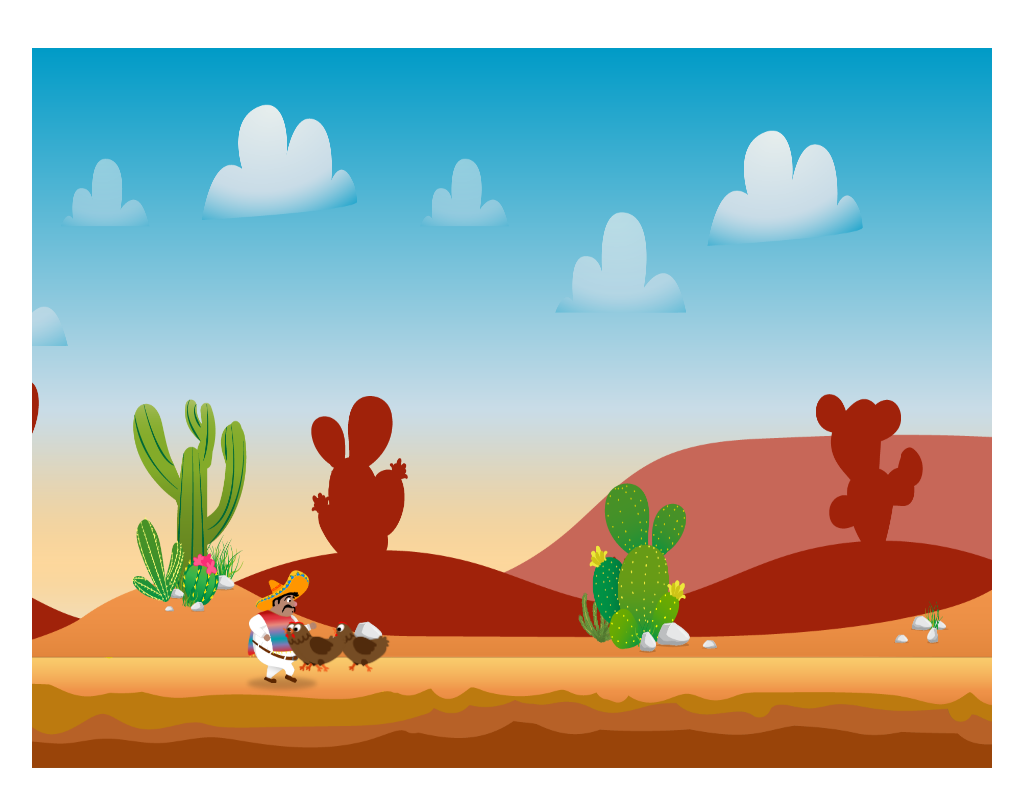
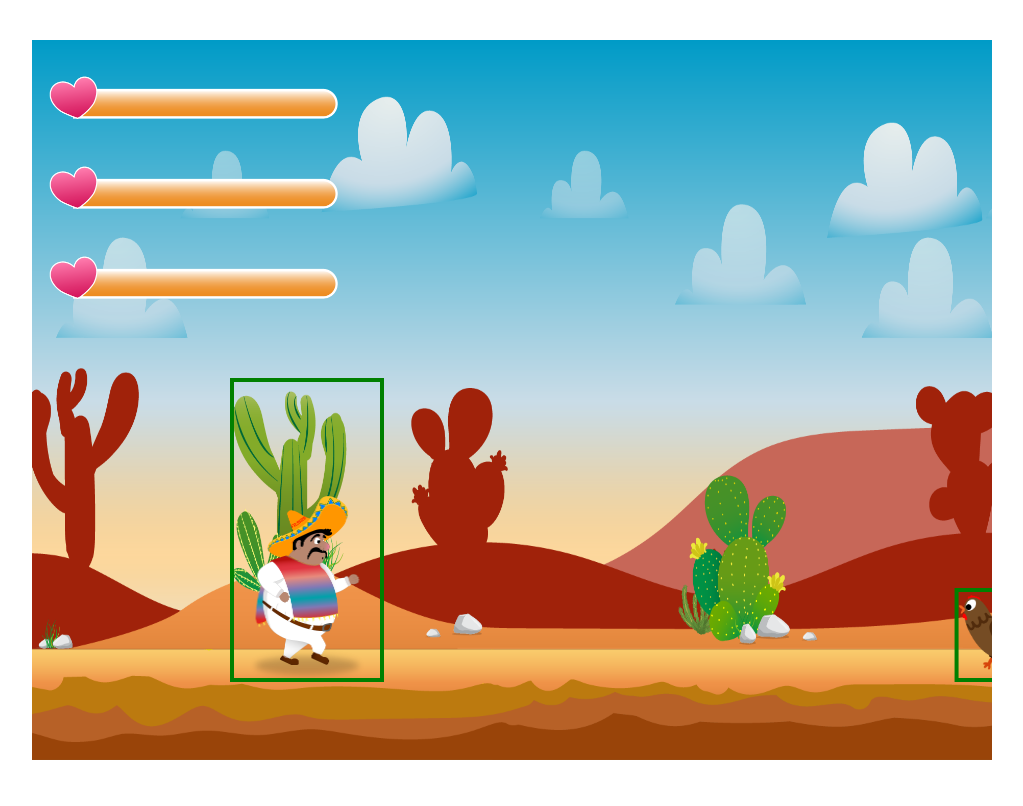
Before and after one commit to KlemensNa/El_Polo_Loco, a plain HTML site: page index.html in a window 1280 px wide. Shown: the whole page, without its empty margins (128-1151 px from the left). Drawn offline with Linux system fonts and the light colour scheme; animation ran at ten frames a second.

Commit message:
third commit

```diff
--- a/index.html
+++ b/index.html
@@ -6,7 +6,9 @@
 
     <link rel="stylesheet" href="style.css">
     <script src="js/classes/world.class.js"></script>
+    <script src="js/classes/drawableObject.class.js"></script>
     <script src="js/classes/moveableObject.class.js"></script>
+    <script src="js/classes/statusbar.class.js"></script>
     <script src="js/classes/chicken.class.js"></script>
     <script src="js/classes/endboss.class.js"></script>
     <script src="js/classes/character.class.js"></script>
--- a/js/classes/character.class.js
+++ b/js/classes/character.class.js
@@ -1,8 +1,6 @@
 class Character extends MovableObject {
-    x = 300;
-    y = 130;
-    height = 200;
-    width = 100;
+    height = 300;
+    width = 150;
     IMAGES = [
         'img/2_character_pepe/2_walk/W-21.png',
         'img/2_character_pepe/2_walk/W-22.png',
@@ -11,13 +9,45 @@ class Character extends MovableObject {
         'img/2_character_pepe/2_walk/W-25.png',
         'img/2_character_pepe/2_walk/W-26.png',
     ];
-    currentImg = 0;
+    IMAGES_JUMP = [
+        'img/2_character_pepe/3_jump/J-31.png',
+        'img/2_character_pepe/3_jump/J-32.png',
+        'img/2_character_pepe/3_jump/J-33.png',
+        'img/2_character_pepe/3_jump/J-34.png',
+        'img/2_character_pepe/3_jump/J-35.png',
+        'img/2_character_pepe/3_jump/J-36.png',
+        'img/2_character_pepe/3_jump/J-37.png',
+        'img/2_character_pepe/3_jump/J-38.png',
+        'img/2_character_pepe/3_jump/J-39.png',
+    ];
+    IMAGES_HURT = [
+        'img/2_character_pepe/4_hurt/H-41.png',
+        'img/2_character_pepe/4_hurt/H-42.png',
+        'img/2_character_pepe/4_hurt/H-43.png'
+    ];
+    IMAGES_DEAD = [
+        'img/2_character_pepe/5_dead/D-51.png',
+        'img/2_character_pepe/5_dead/D-52.png',
+        'img/2_character_pepe/5_dead/D-53.png',
+        'img/2_character_pepe/5_dead/D-54.png',
+        'img/2_character_pepe/5_dead/D-55.png',
+        'img/2_character_pepe/5_dead/D-56.png',
+        'img/2_character_pepe/5_dead/D-57.png'
+    ]
+
     world;                                 // Variable in der alle varaiablen vom Object World gespecihert sind (s. Klasse World)
     walking_sound = new Audio('audio/running.mp3');
 
     constructor() {
-        super().loadImage('img/2_character_pepe/2_walk/W-21.png')
-        this.loadImages(this.IMAGES);                                           //superconstuctor nur einmal aufrufbar, danach einfach mit this.
+        super().loadImage('img/2_character_pepe/2_walk/W-21.png');      //superconstuctor nur einmal aufrufbar, danach einfach mit this.
+        this.y = 640 - this.height;
+        this.x = 200;
+        this.speed = 15;
+        this.fallingBorder = 640 - this.height;
+        this.loadImages(this.IMAGES);
+        this.loadImages(this.IMAGES_JUMP);
+        this.loadImages(this.IMAGES_HURT);
+        this.loadImages(this.IMAGES_DEAD);
         this.animate();
         this.downToBottom();                                                    //fallen zum Boden
     }
@@ -26,33 +56,44 @@ class Character extends MovableObject {
 
         setInterval(() => {
             if (keyboard.RIGHT && this.x < this.world.level.level_end_x) {
-                    this.x += 15;
-                    this.otherDirection = false;
+                this.moveRight();
                 this.walking_sound.play();
             }
             else if (keyboard.LEFT) {
                 this.otherDirection = true;
-                    if(this.x > 200){
-                    this.x -= 15;
+                if (this.x > 200) {
+                    this.moveLeft();
                 }
                 this.walking_sound.play();
             } else {
                 this.walking_sound.pause();
                 this.walking_sound.currentTime = 0;
             }
+
+            if ((keyboard.SPACE || keyboard.UP) && !this.isAboveGround()) {
+                this.jump();
+            }
             this.world.camera_x = -this.x + 200;
         }, 50);
 
         setInterval(() => {
-            if (keyboard.RIGHT || keyboard.LEFT) {
+            if(this.isDead()){
+                this.playAnimation(this.IMAGES_DEAD);
+            }
+            else if(this.isHurt()){
+                this.playAnimation(this.IMAGES_HURT);
+            }
+
+            else if (this.isAboveGround()) {
+                this.playAnimation(this.IMAGES_JUMP)
+            }
+            else if(keyboard.RIGHT || keyboard.LEFT) {
                 this.playAnimation(this.IMAGES);
             }
-        }, 60);
+        }, 150 );
     }
 
-
-
     jump() {
-
+        this.speedY = 25;
     }
 }
--- a/js/classes/chicken.class.js
+++ b/js/classes/chicken.class.js
@@ -1,7 +1,6 @@
 class Chicken extends MovableObject{
-    y = 570;
-    height = 60;
-    width = 60;
+    height = 90;
+    width = 90;
     IMAGES = [
         'img/3_enemies_chicken/chicken_normal/1_walk/1_w.png',
         'img/3_enemies_chicken/chicken_normal/1_walk/2_w.png',
@@ -11,14 +10,18 @@ class Chicken extends MovableObject{
 
     constructor(){
         super().loadImage('img/3_enemies_chicken/chicken_normal/1_walk/1_w.png');
-        this.x = 200 + (Math.random()* 600);
+        this.y = 640 - this.height;
+        this.x = 500 + (Math.random()* 2000);
         this.loadImages(this.IMAGES);
         this.animate();
-        this.speed = 0.15 + Math.random() * 0.25;
+        this.speed = 1 + Math.random() * 1;
     }
 
     animate(){
-        this.moveLeft();
+
+        setInterval(() => {
+            this.moveLeft();
+        }, 40);
         setInterval(() => {
             this.playAnimation(this.IMAGES);
         },150);
--- a/js/classes/clouds.class.js
+++ b/js/classes/clouds.class.js
@@ -1,17 +1,20 @@
-class Clouds extends MovableObject{
+class Clouds extends MovableObject {
     x = 0;
     y = 0;
     height = 720;
     width = 960;
 
-    constructor(){
+    constructor() {
         super().loadImage('img/5_background/layers/4_clouds/full.png');
+        this.x = 0 + Math.random() * 1500;
+        this.cloudsMove();
+    }
 
-        this.cloudsMove();
-        }
+    cloudsMove() {
+        this.speed = 0.2;
 
-    cloudsMove(){
-        this.speed = 0.1;
-        this.moveLeft();
+        setInterval(() =>
+            this.moveLeft(),
+            50);
     }
 }
--- /dev/null
+++ b/js/classes/drawableObject.class.js
@@ -0,0 +1,37 @@
+class DrawableObject{
+    x = 0;
+    y = 0;
+    img;
+    height = 0;
+    width = 0;
+    imgCache = [];
+    currentImg = 0;
+
+
+    loadImage(path){
+        this.img = new Image;
+        this.img.src = path;
+    }
+
+    loadImages(arr){
+    arr.forEach((path) => {
+        let img = new Image();
+        img.src = path;
+        this.imgCache[path] = img;
+        });
+    }
+
+    draw(ctx){
+        ctx.drawImage(this.img, this.x, this.y, this.width, this.height);
+    }
+
+    drawFrame(ctx){
+        if (this instanceof Character || this instanceof Chicken){      // filtert nur Instanzen von Character und Chicken
+        ctx.beginPath();
+        ctx.lineWidth = '4';
+        ctx.strokeStyle = 'green';
+        ctx.rect(this.x, this.y, this.width, this.height);
+        ctx.stroke();
+        }
+    }
+}
--- a/js/classes/endboss.class.js
+++ b/js/classes/endboss.class.js
@@ -1,5 +1,5 @@
 class Endboss extends MovableObject{
-    y = 250;
+
     height = 400;
     width = 400;
 
@@ -17,8 +17,9 @@ class Endboss extends MovableObject{
 
     constructor(){
         super().loadImage(this.IMAGES[7]);
+        this.y = 660 - this.height;
         this.loadImages(this.IMAGES);
-        this.x = 2600;
+        this.x = 2200;
         this.animate();
     }
 
--- a/js/classes/level.class.js
+++ b/js/classes/level.class.js
@@ -4,10 +4,9 @@ class Level {
     backgroundObjects;
 
 
-    level_end_x = 2000;
+    level_end_x = 2500;
 
     constructor(enemies, clouds, backgroundObjects){
-
         this.enemies = enemies;
         this.clouds = clouds;
         this.backgroundObjects = backgroundObjects;
--- a/js/classes/moveableObject.class.js
+++ b/js/classes/moveableObject.class.js
@@ -1,46 +1,35 @@
-class MovableObject {
-    x=120;
-    y=250;
-    img;
-    height = 720;
-    width = 960;
-    imgCache = [];
+class MovableObject extends DrawableObject{
+
     speed = 0.15;
     otherDirection = false;
     speedY = 0;
     acceleration = 1.5;
+    fallingBorder;
+    energy = 100;
+    lastHit = 0;
 
     downToBottom(){
         setInterval(() => {
-            if(this.y < 420){
+            if(this.isAboveGround() || this.speedY > 0){
             this.y -= this.speedY;
             this.speedY -= this.acceleration;
         }
         }, 50)
     }
 
-    loadImage(path){
-        this.img = new Image;
-        this.img.src = path;
+    isAboveGround(){
+        return this.y < this.fallingBorder;
     }
 
-    loadImages(arr){
-
-    arr.forEach((path) => {
-        let img = new Image();
-        img.src = path;
-        this.imgCache[path] = img;
-        });
-    }
 
     moveRight(){
-        console.log('Move right')
+        this.x += this.speed;
+
+        this.otherDirection = false;
     }
 
     moveLeft(){
-        setInterval(() => {
             this.x -= this.speed;
-        }, 40);
     }
 
     playAnimation(images){
@@ -54,4 +43,40 @@ class MovableObject {
                 this.currentImg++;
     }
 
+    //character.isColliding(chicken)
+    isColliding(mo){
+        return this.x + this.width > mo.x &&                    // rechts oben mit linksOben-mo
+            this.y + this.height > mo.y &&                      // links unten mit linksOben-mo
+            this.x < mo.x &&                                    // links oben mit linksOben-mo
+            this.y < mo.y + mo.height                           // links oben mit rechts unten
+    }
+
+    // isColliding (mo) {
+    //     return  (this.x + this.width) >= obj.x && this.x <= (obj.X + obj.width) &&
+    //             (this.x + this.offsetY + this.height) >= obj.Y &&
+    //             (this.Y + this.offsetY) <= (obj.Y + obj.height) &&
+    //             obj.onCollisionCourse; // Optional: hiermit könnten wir schauen, ob ein Objekt sich in die richtige Richtung bewegt. Nur dann kollidieren wir. Nützlich bei Gegenständen, auf denen man stehen kann.
+    // }
+
+    hit(){
+        if(!this.isHurt())
+        this.energy -= 20;
+        this.x -= 150;
+        console.log('Energy:', this.energy);
+        if(this.energy < 0){
+            this.energy = 0;
+        } else {
+            this.lastHit = new Date().getTime();
+        }
+    }
+
+    isDead(){
+        return this.energy == 0;
+    }
+
+    isHurt(){
+        let timespan = (new Date().getTime() - this.lastHit) /1000;
+        return timespan < 1;
+    }
+
 }
--- /dev/null
+++ b/js/classes/statusbar.class.js
@@ -0,0 +1,68 @@
+class Statusbar extends DrawableObject {
+
+    IMAGES = [
+        'img/7_statusbars/1_statusbar/2_statusbar_health/orange/100.png',
+        'img/7_statusbars/1_statusbar/2_statusbar_health/orange/80.png',
+        'img/7_statusbars/1_statusbar/2_statusbar_health/orange/60.png',
+        'img/7_statusbars/1_statusbar/2_statusbar_health/orange/40.png',
+        'img/7_statusbars/1_statusbar/2_statusbar_health/orange/20.png',
+        'img/7_statusbars/1_statusbar/2_statusbar_health/orange/0.png',
+    ];
+    IMAGES_COINBAR = [
+        'img/7_statusbars/1_statusbar/1_statusbar_coin/blue/100.png',
+        'img/7_statusbars/1_statusbar/1_statusbar_coin/blue/80.png',
+        'img/7_statusbars/1_statusbar/1_statusbar_coin/blue/60.png',
+        'img/7_statusbars/1_statusbar/1_statusbar_coin/blue/40.png',
+        'img/7_statusbars/1_statusbar/1_statusbar_coin/blue/20.png',
+        'img/7_statusbars/1_statusbar/1_statusbar_coin/blue/0.png',
+    ];
+    IMAGES_BOTTLEBAR = [
+        'img/7_statusbars/1_statusbar/3_statusbar_bottle/green/100.png',
+        'img/7_statusbars/1_statusbar/3_statusbar_bottle/green/80.png',
+        'img/7_statusbars/1_statusbar/3_statusbar_bottle/green/60.png',
+        'img/7_statusbars/1_statusbar/3_statusbar_bottle/green/40.png',
+        'img/7_statusbars/1_statusbar/3_statusbar_bottle/green/20.png',
+        'img/7_statusbars/1_statusbar/3_statusbar_bottle/green/0.png',
+    ];
+    IMAGES_BOSSBAR = [
+        'img/7_statusbars/2_statusbar_endboss/orange.png',
+    ];
+
+    percentageHealth = 100;
+    amountCoins = 0;
+    amountBottles = 0;
+
+
+    constructor(bilder, y) {
+        super().loadImages(this.IMAGES);
+        console.log(bilder);
+        this.setPercentage(100);
+        this.x = 10;
+        this.y = y;
+        this.height = 80;
+        this.width = 300;
+    }
+
+
+    setPercentage(percentage){
+        this.percentage = percentage;
+        let path = this.IMAGES[this.getImageIndex()];
+        this.img = this.imgCache[path];
+    }
+
+    getImageIndex(){
+        if(this.percentage == 100){
+            return 0;
+        } else if(this.percentage >= 80){
+            return 1;
+        } else if(this.percentage >= 60){
+            return 2;
+        } else if(this.percentage >= 40){
+            return 3;
+        } else if(this.percentage >= 20){
+            return 4;
+        } else{
+            return 5;
+        }
+    }
+}
--- a/js/classes/world.class.js
+++ b/js/classes/world.class.js
@@ -1,23 +1,38 @@
 class World {
 
-    character = new Character();            // gehören in die Welt und werden deswegen darin erzeugt/definiert
+    character = new Character();            // gehörrt IMMER in die Welt und werden deswegen darin erzeugt/definiert
     level = level1;                         //alle Variablen aus level1.js werden hier zu einer zusammengefasst
     ctx;
     canvas; //erstelle neue Variable Namens canvas
     keyboard;
     camera_x = 100;
+    statusbar = new Statusbar();
+    statusbarHealth = new Statusbar(this.statusbar.IMAGES, 10);
+    statusbarCoins = new Statusbar(this.statusbar.IMAGES_COINBAR, 100);
+    statusbarBottle = new Statusbar(this.statusbar.IMAGES_BOTTLEBAR, 190);
 
     constructor(canvas, keyboard) {
-        this.ctx = canvas.getContext('2d');                             // Sammlung von Funktionen um im Canvas etwas hinzuzufügen, zu bearbeiten oder ähnliches
-        this.canvas = canvas;   //gib erstellter Variablen den Parameter canvas
+        this.ctx = canvas.getContext('2d');                         // Sammlung von Funktionen um im Canvas etwas hinzuzufügen, zu bearbeiten oder ähnliches
+        this.canvas = canvas;                                       //gib erstellter Variablen den Parameter canvas
         this.keyboard = keyboard;
         this.draw();
         this.setWorld();
-
+        this.checkCollisions();
     }
 
     setWorld() {
         this.character.world = this;          // Variable "world" in Object character bekommt alle Variablen von Obejekt "world" --> wichtig für keyboard
+    }
+
+    checkCollisions(){
+        setInterval(() => {
+            this.level.enemies.forEach((enemy) => {
+                if(this.character.isColliding(enemy)) {
+                    this.character.hit();
+                    this.statusbarHealth.setPercentage(this.character.energy);
+                }
+            });
+        }, 100);
     }
 
 
@@ -25,10 +40,18 @@ class World {
         this.ctx.clearRect(0, 0, this.canvas.width, this.canvas.height);
         this.ctx.translate(this.camera_x, 0);               //Kamera bewegt sich vorm neu zeichnen nach rechts
         this.addObjectsToMap(this.level.backgroundObjects);
+        this.addObjectsToMap(this.level.clouds);
+        this.ctx.translate(-this.camera_x, 0);
+        this.addToMaps(this.statusbarCoins);
+        this.addToMaps(this.statusbarHealth);
+        this.addToMaps(this.statusbarBottle);
+        this.ctx.translate(this.camera_x, 0);
         this.addToMaps(this.character);
         this.addObjectsToMap(this.level.enemies);
-        this.addObjectsToMap(this.level.clouds);
+
         this.ctx.translate(-this.camera_x, 0);              //und nach dem zeichen des Levels und der Charaktere wieder nach links
+        // Green rectangle
+
 
         //draw wird im Takt immer wieder ausgeführt --> Takt je nach Grafikkarte
         let self = this;
@@ -46,15 +69,27 @@ class World {
 
     addToMaps(mo) {
         if (mo.otherDirection) {
-            this.ctx.save();                                    //speichere alle Standarteigenschaften von Context
-            this.ctx.translate(mo.width, 0);                    //spiegeln des Bildes
-            this.ctx.scale(-1, 1);
-            mo.x = mo.x * -1;                                   //x-Achse des Elements spiegeln
+            this.flipImage(mo);
         }
-        this.ctx.drawImage(mo.img, mo.x, mo.y, mo.width, mo.height);
+
+        mo.draw(this.ctx);
+        mo.drawFrame(this.ctx);
+
         if (mo.otherDirection) {
-            mo.x = mo.x * -1;
-            this.ctx.restore();
+            this.flipImageBack(mo);
         }
+
+    }
+
+    flipImage(mo) {
+        this.ctx.save();                                    //speichere alle Standarteigenschaften von Context
+        this.ctx.translate(mo.width, 0);                    //spiegeln des Bildes
+        this.ctx.scale(-1, 1);
+        mo.x = mo.x * -1;                                   //x-Achse des Elements spiegeln
+    }
+
+    flipImageBack(mo) {
+        mo.x = mo.x * -1;
+        this.ctx.restore();
     }
 }
--- a/level/level1.js
+++ b/level/level1.js
@@ -2,11 +2,14 @@ const level1 = new Level(
     [
         new Chicken(),
         new Chicken(),
-        new Chicken(),
+
         new Endboss(),
     ],
     [
-        new Clouds()
+        new Clouds(),
+        new Clouds(),
+        new Clouds(),
+        new Clouds(),
     ],
     [
         new BackgroundObject('img/5_background/layers/air.png', -10),
--- a/style.css
+++ b/style.css
@@ -1,4 +1,5 @@
 body{
+    margin: 0;
     height: 100vh;
     display: flex;
     justify-content: center;
```
Lines whose indentation alone changed are shown as unchanged.
